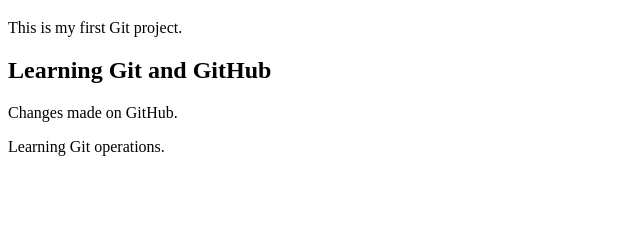
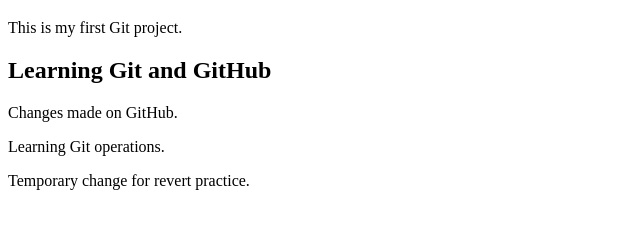
Before and after one commit to jyoshnapothula15/git-practice, a plain HTML site: page index.html in a window 1280 px wide. Shown: the part 61-290 px from the top of the page, without its empty margins (0-640 px from the left). Drawn offline with Linux system fonts and the light colour scheme.

Commit message:
Temporary commit for revert

```diff
--- a/index.html
+++ b/index.html
@@ -10,5 +10,6 @@
     <h2>Learning Git and GitHub</h2>
     <p>Changes made on GitHub.</p>
     <p>Learning Git operations.</p>
+    <p>Temporary change for revert practice.</p>
 </body>
 </html>
```
